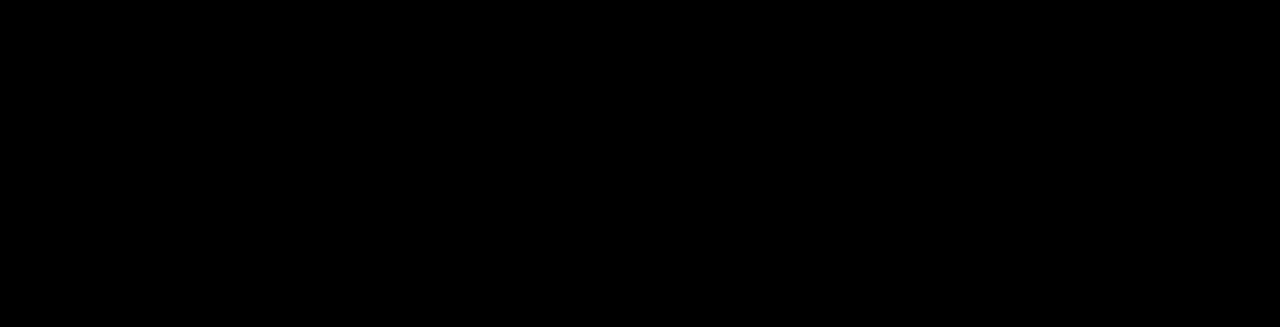
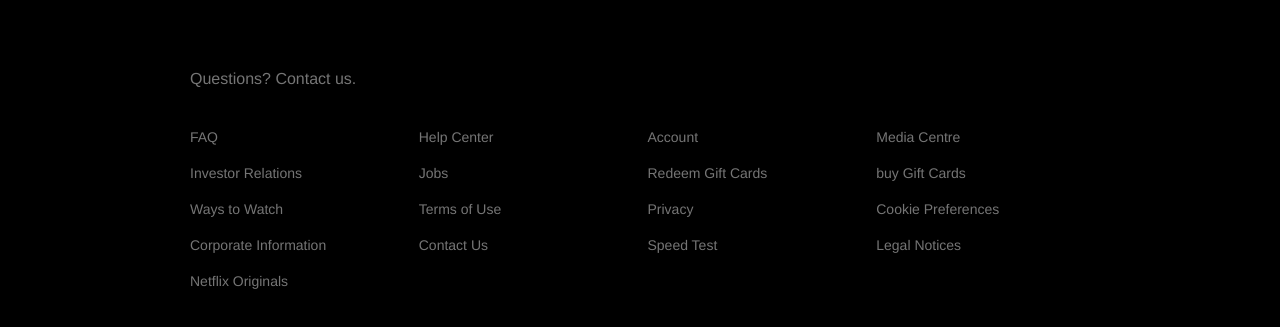
Before and after one commit to hectorlopezv/netflixv2-clone-ts, a React (Create React App) app: page / in a window 1280 px wide. Shown: the part 1228-1555 px from the top of the page. Before the commit the page ends 1228 px from the top, so only its background shows below. Built offline with nearby package versions, Linux system fonts and the light colour scheme.

Commit message:
adding footer:

```diff
--- a/src/App.tsx
+++ b/src/App.tsx
@@ -1,11 +1,15 @@
 /* eslint-disable react/jsx-pascal-case */
 import React from 'react';
 import Home from './containers/Home';
+import FooterContainer from './containers/Footer';
 
 
 const App = () => {
   return (
-    <Home/>
+    <>
+      <Home/>
+      <FooterContainer/>
+    </>
   );
 }
 
--- /dev/null
+++ b/src/components/Footer/index.tsx
@@ -0,0 +1,96 @@
+import React from 'react'
+import {Container, Row, Column, Link, Text, Title, Break} from './styles/Footer';
+
+export interface FooterProps {
+
+}
+
+const Footer: React.FC<FooterProps> = ({children, ...props}) => {
+    return (
+        <Container {...props}>
+            {children}
+        </Container>
+    );
+}
+
+export default Footer;
+
+
+export interface Footer_RowProps {
+
+}
+
+export const Footer_Row: React.FC<Footer_RowProps> = ({children, ...props}) => {
+    return (
+
+        <Row {...props}>
+            {children}
+        </Row>
+      );
+}
+
+
+export interface Footer_ColProps {
+
+}
+
+export const Footer_Col: React.FC<Footer_ColProps> = ({children, ...props}) => {
+    return (
+        <Column {...props}>
+            {children}
+        </Column>
+    );
+}
+
+
+
+export interface Footer_LinkProps {
+    href: string;
+}
+
+export const Footer_Link: React.FC<Footer_LinkProps> = ({children, ...props}) => {
+    return (
+
+        <Link {...props}>
+            {children}
+        </Link>
+    );
+}
+
+export interface Footer_TitleProps {
+
+}
+
+export const Footer_Title: React.FC<Footer_TitleProps> = ({children, ...props}) => {
+    return (
+        <Title {...props}>
+            {children}
+        </Title>
+    );
+}
+
+
+export interface Footer_TextProps {
+
+}
+
+export const Footer_Text: React.FC<Footer_TextProps> = ({children, ...props}) => {
+    return (
+        <Text {...props}>
+            {children}
+        </Text>
+    );
+}
+
+
+export interface Footer_BreakProps {
+
+}
+
+export const Footer_Break: React.FC<Footer_BreakProps> = ({children, ...props}) => {
+    return (
+        <Break {...props}>
+            {children}
+        </Break>
+     );
+}
--- /dev/null
+++ b/src/components/Footer/styles/Footer.tsx
@@ -0,0 +1,69 @@
+import styled from 'styled-components/macro';
+
+export const Container = styled.div`
+    display: flex;
+    padding: 70px 50px;
+    margin: auto;
+    max-width: 1000px;
+    flex-direction: column;
+
+    @media (max-width: 1000px){
+        padding: 70px 30px;
+
+    }
+`;
+
+
+export const Row = styled.div`
+    display: grid;
+    grid-template-columns: repeat(auto-fill, minmax(210px, 1fr));
+    grid-gap: 15px;
+
+
+    @media (max-width: 1000px){
+        grid-template-columns: repeat(4, minmax(120px, 1fr));
+    }
+
+
+    @media (max-width: 580px){
+        grid-template-columns: repeat(2, minmax(50px, 1fr));
+    }
+
+    @media (max-width: 440px){
+        grid-template-columns: repeat(2, minmax(110px, 1fr));
+    }
+
+
+
+`;
+
+export const Column = styled.div`
+    display: flex;
+    flex-direction: column;
+    text-align: left;
+`;
+
+
+export const Link = styled.a`
+    color: #757575;
+    margin-bottom: 20px;
+    font-size: 14px;
+    text-decoration: none;
+`;
+
+export const Title = styled.p`
+    font-size: 16px;
+    color: #757575;
+    margin-bottom: 40px;
+`;
+
+export const Text = styled.div`
+    font-size: 13px;
+    color: #757575;
+    margin-bottom: 40px;
+`;
+
+export const Break = styled.p`
+    flex-basis: 100%;
+    height: 0;
+`;
--- /dev/null
+++ b/src/containers/Footer/Footer.tsx
@@ -0,0 +1,57 @@
+/* eslint-disable react/jsx-pascal-case */
+import React from 'react';
+import Footer, {
+    Footer_Row,
+    Footer_Break,
+    Footer_Col,
+    Footer_Link,
+    Footer_Text,
+    Footer_Title
+} from '../../components/Footer';
+
+
+export interface FooterContainerProps {
+
+}
+
+const FooterContainer: React.FC<FooterContainerProps> = () => {
+    return (
+        <Footer>
+            <Footer_Title>Questions? Contact us.</Footer_Title>
+            <Footer_Break />
+            <Footer_Row>
+                <Footer_Col>
+                    <Footer_Link href="#">FAQ</Footer_Link>
+                    <Footer_Link  href="#">Investor Relations</Footer_Link>
+                    <Footer_Link  href="#">Ways to Watch</Footer_Link>
+                    <Footer_Link  href="#">Corporate Information</Footer_Link>
+                    <Footer_Link  href="#">Netflix Originals</Footer_Link>
+                </Footer_Col>
+
+                <Footer_Col>
+                    <Footer_Link href="#">Help Center</Footer_Link>
+                    <Footer_Link  href="#">Jobs</Footer_Link>
+                    <Footer_Link  href="#">Terms of Use</Footer_Link>
+                    <Footer_Link  href="#">Contact Us</Footer_Link>
+                </Footer_Col>
+
+                <Footer_Col>
+                    <Footer_Link href="#">Account</Footer_Link>
+                    <Footer_Link  href="#">Redeem Gift Cards</Footer_Link>
+                    <Footer_Link  href="#">Privacy</Footer_Link>
+                    <Footer_Link  href="#">Speed Test</Footer_Link>
+                </Footer_Col>
+
+                <Footer_Col>
+                    <Footer_Link href="#">Media Centre</Footer_Link>
+                    <Footer_Link  href="#">buy Gift Cards</Footer_Link>
+                    <Footer_Link  href="#">Cookie Preferences</Footer_Link>
+                    <Footer_Link  href="#">Legal Notices</Footer_Link>
+                </Footer_Col>
+
+            </Footer_Row>
+        </Footer>
+    );
+}
+
+export default FooterContainer;
--- /dev/null
+++ b/src/containers/Footer/index.ts
@@ -0,0 +1,3 @@
+import FooterContainer from './Footer';
+
+export default FooterContainer;
```
Also changed, not shown: 1 other file (tests, documents, lock files or other folders).
